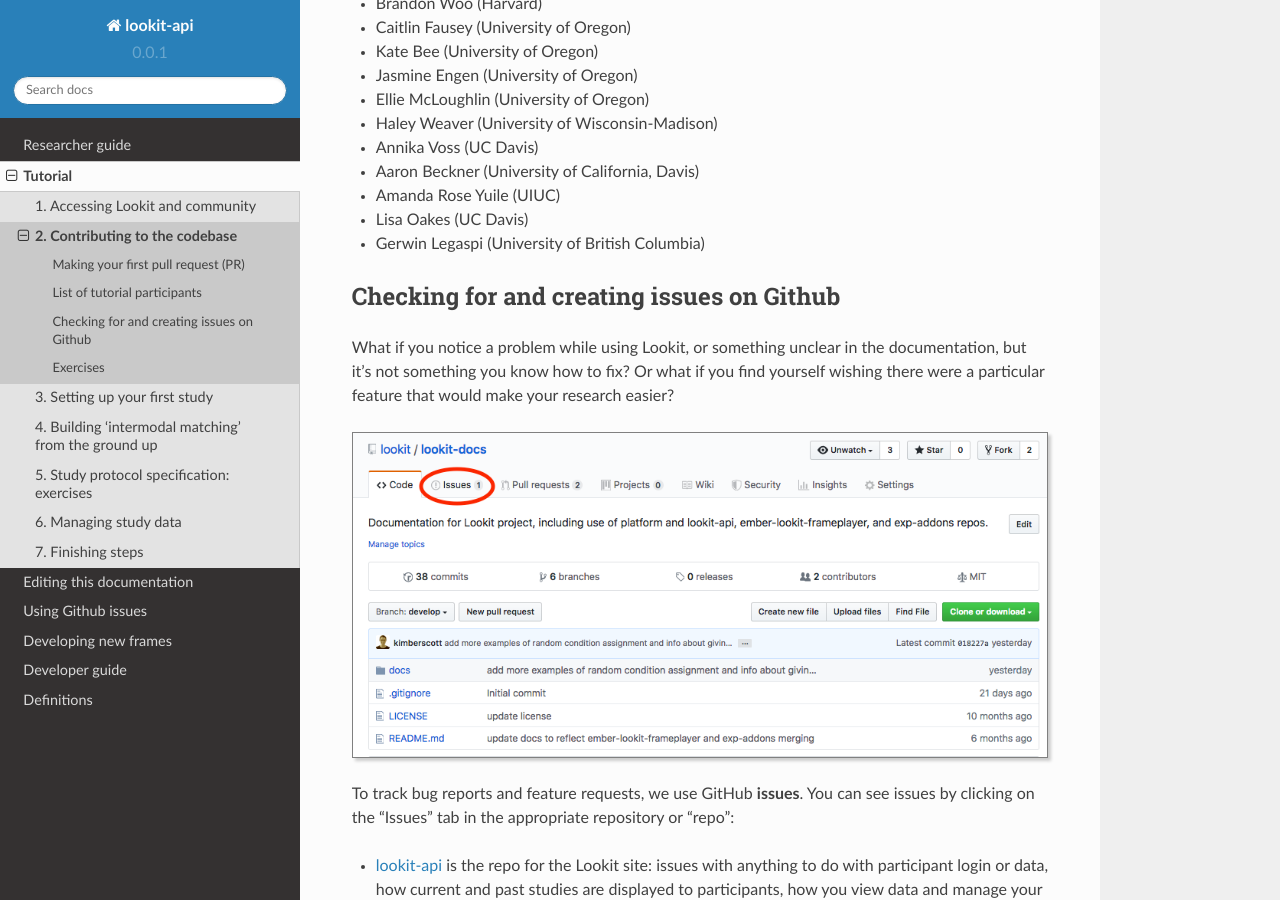
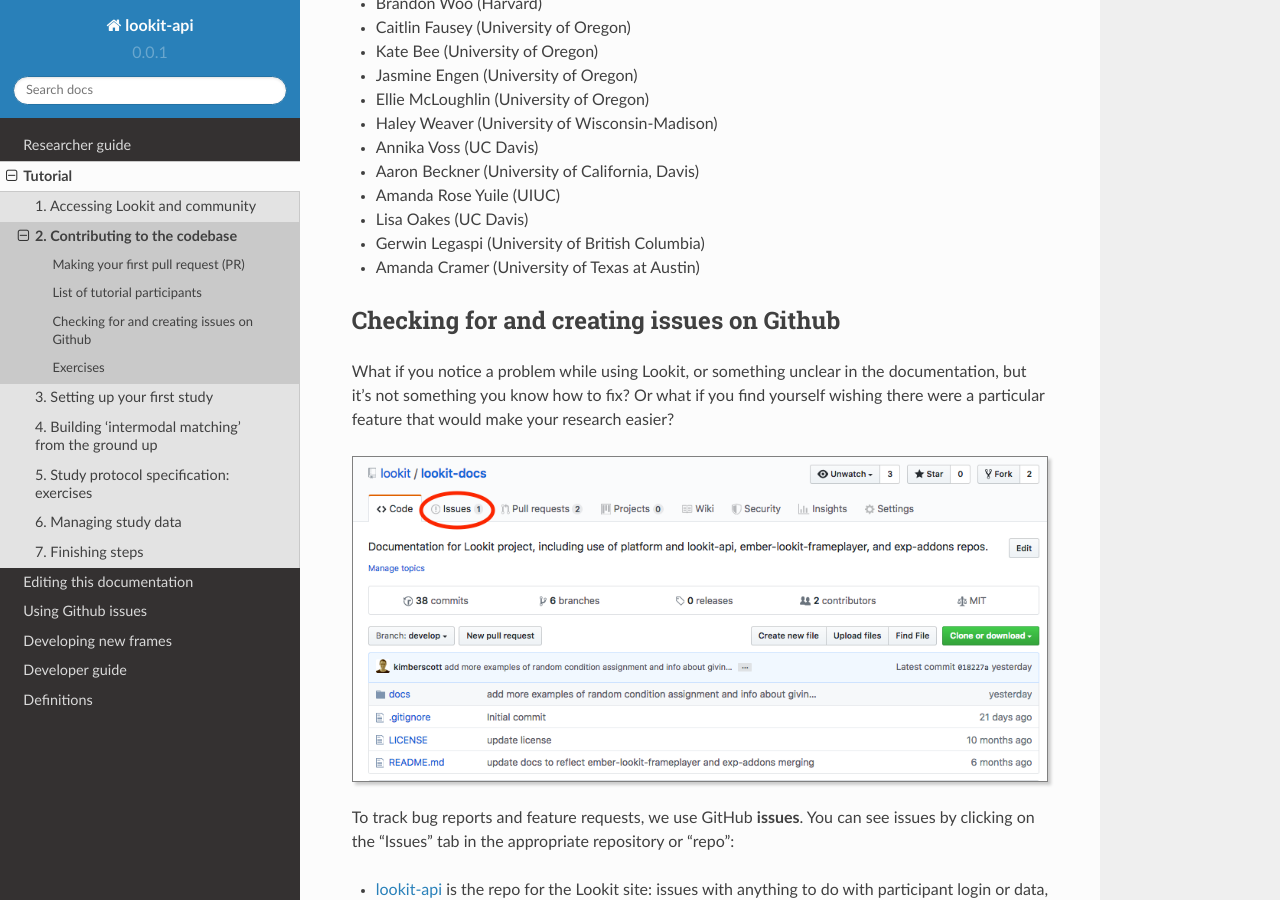
Before and after one commit to lookit/lookit-docs, a Sphinx documentation site: the page built from docs/source/tutorial-contributing.rst, in a window 1280 px wide and 900 px high, scrolled down 4525 px. Built offline with Sphinx 7.4.7 and the Read the Docs theme 2.0.0, drawn with Linux system fonts in a browser that asks for light colours.

Commit message:
Add me to the tutorial participant list

```diff
--- a/docs/source/tutorial-contributing.rst
+++ b/docs/source/tutorial-contributing.rst
@@ -105,6 +105,7 @@
 - Amanda Rose Yuile (UIUC)
 - Lisa Oakes (UC Davis)
 - Gerwin Legaspi (University of British Columbia)
+- Amanda Cramer (University of Texas at Austin)
 
 .. _Github issues overview:
 
```
